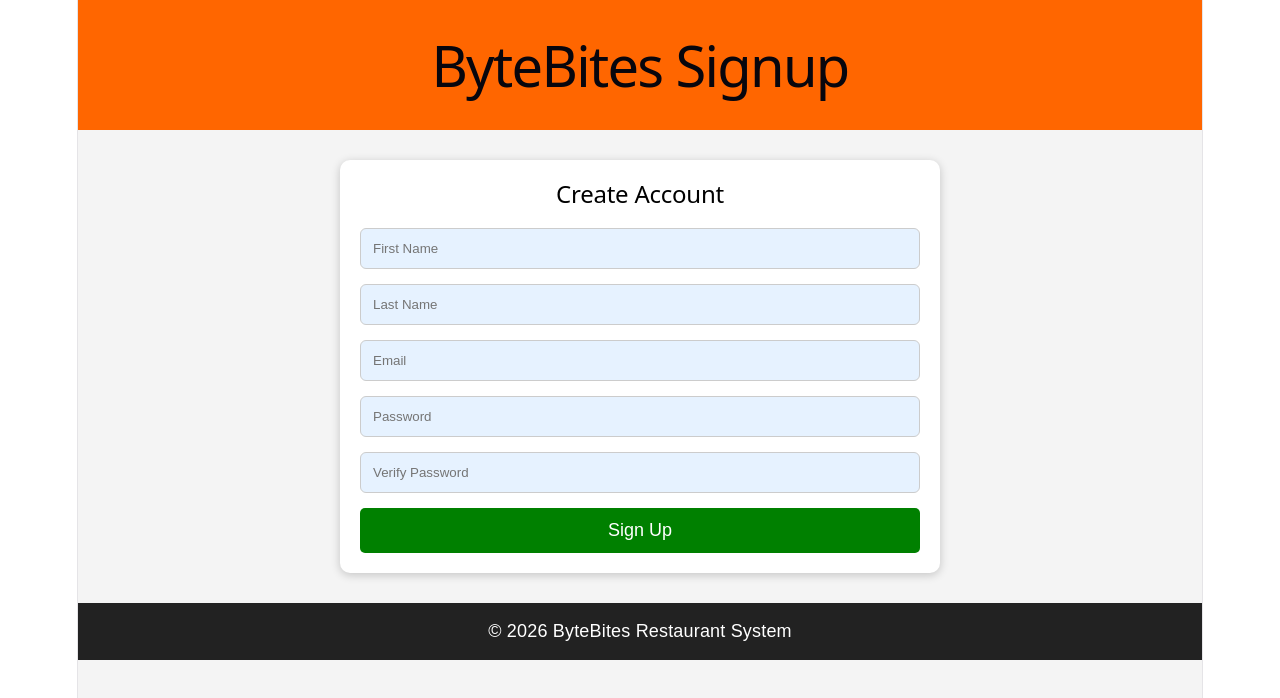
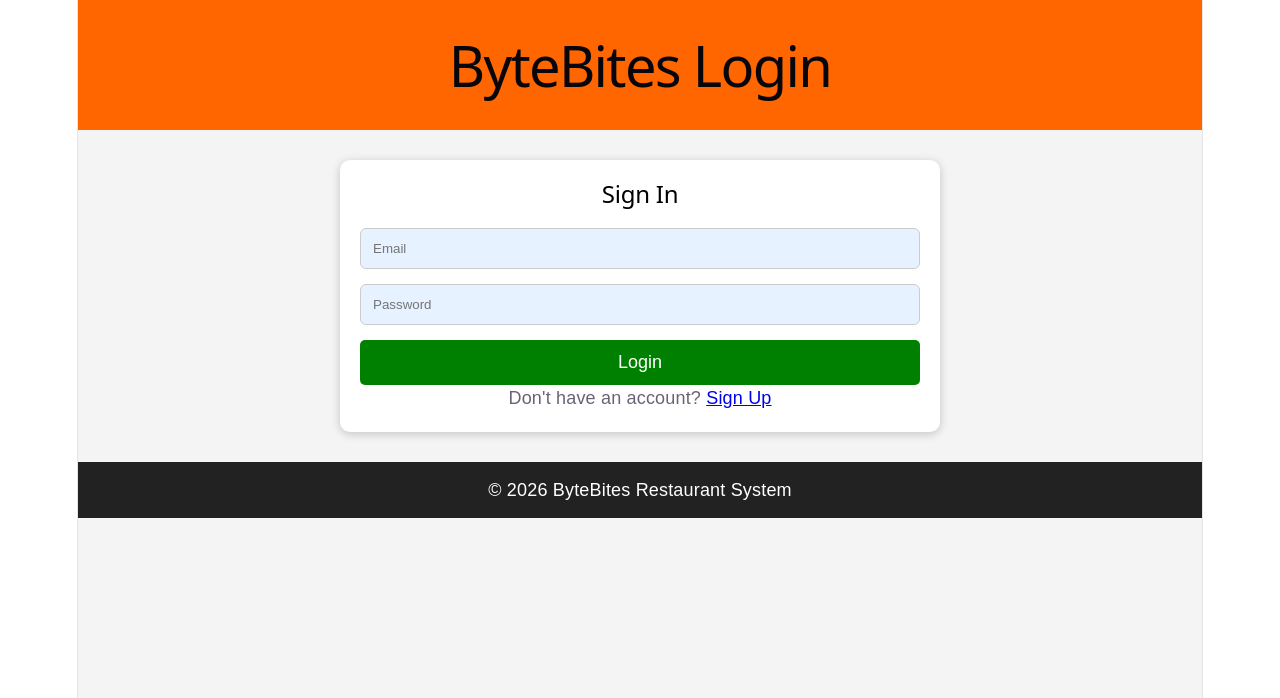
Before and after one commit to alyssamoble2004/ByteBites-TermProject-CSC5750, a React app in the folder Frontend/: page / in a window 1280 px wide. Shown: the top 698 px of the page. Built offline with nearby package versions, Linux system fonts and the light colour scheme; the HTML template or start-up script is replaced by a standard one.

Commit message:
added feature to switch between login and signup page

```diff
--- a/Frontend/package.json
+++ b/Frontend/package.json
@@ -11,7 +11,8 @@
   },
   "dependencies": {
     "react": "^19.2.6",
-    "react-dom": "^19.2.6"
+    "react-dom": "^19.2.6",
+    "react-router-dom": "^7.18.1"
   },
   "devDependencies": {
     "@eslint/js": "^10.0.1",
--- a/Frontend/src/App.jsx
+++ b/Frontend/src/App.jsx
@@ -1,7 +1,16 @@
+import { BrowserRouter as Router, Routes, Route } from "react-router-dom";
+import Login from "./pages/Login/Login";
 import Signup from "./pages/SignUp/Signup";
 
 function App() {
-    return <Signup />;
+    return (
+        <Router>
+            <Routes>
+                <Route path="/" element={<Login />} />
+                <Route path="/signup" element={<Signup />} />
+            </Routes>
+        </Router>
+    );
 }
 
 export default App;
--- a/Frontend/src/pages/SignUp/Login.jsx
+++ b/Frontend/src/pages/Login/Login.jsx
@@ -56,6 +56,10 @@ function Login() {
                         Login
                     </button>
 
+                    <p className="signup-link">
+                        Don't have an account? <a href="/signup">Sign Up</a>
+                    </p>
+
                 </form>
             </div>
 
--- a/Frontend/src/pages/SignUp/Signup.jsx
+++ b/Frontend/src/pages/SignUp/Signup.jsx
@@ -111,6 +111,10 @@ function Signup() {
                     <button type="submit" className="signup-btn">
                         Sign Up
                     </button>
+
+                    <p className="login-link">
+                        Already have an account? <a href="/">Login</a>
+                    </p>
                 </form>
             </div>
 
```
Also changed, not shown: Frontend/src/pages/Login/Login.css (renamed from Frontend/src/pages/SignUp/Login.css), 1 other file (tests, documents, lock files or other folders).
